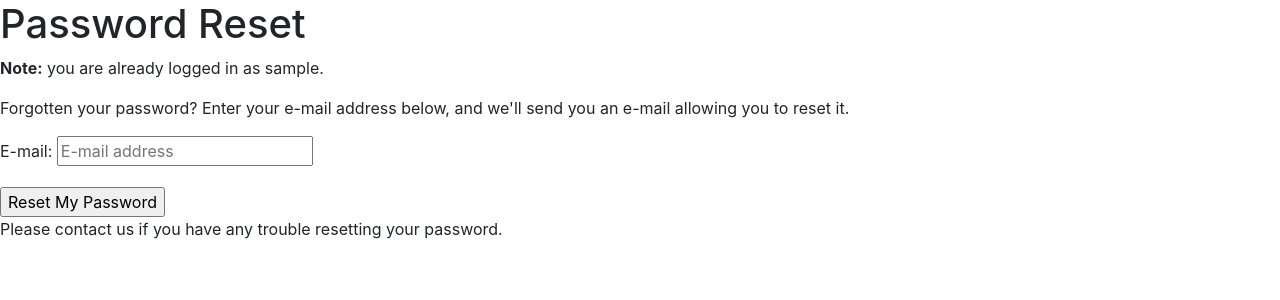
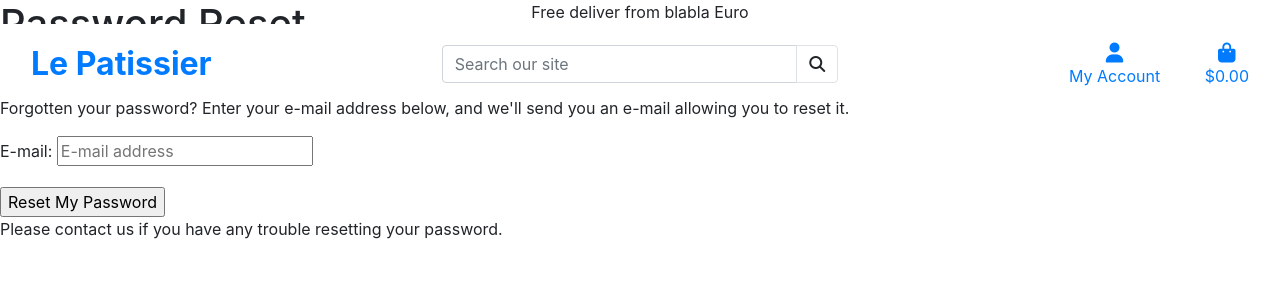
Before and after one commit to LudovicLeGuen/le_patissier, a Django app: page /accounts/password/reset/ in a window 1280 px wide. Shown: the top 300 px of the page. Run offline with Django 3.2, Linux system fonts and the light colour scheme; the visitor is signed in with stand-in values (Sample User, id 1); some libraries are stand-ins or nearby versions.

Commit message:
Added main navigation and index.html

```diff
--- a/templates/base.html
+++ b/templates/base.html
@@ -2,6 +2,7 @@
 
 <!doctype html>
 <html lang="en">
+
 <head>
 
     {% block meta %}
@@ -14,16 +15,23 @@
     {% endblock %}
 
     {% block corecss %}
-        <link rel="stylesheet" href="https://stackpath.bootstrapcdn.com/bootstrap/4.4.1/css/bootstrap.min.css" integrity="sha384-Vkoo8x4CGsO3+Hhxv8T/Q5PaXtkKtu6ug5TOeNV6gBiFeWPGFN9MuhOf23Q9Ifjh" crossorigin="anonymous">
+    <link rel="stylesheet" href="https://stackpath.bootstrapcdn.com/bootstrap/4.4.1/css/bootstrap.min.css"
+        integrity="sha384-Vkoo8x4CGsO3+Hhxv8T/Q5PaXtkKtu6ug5TOeNV6gBiFeWPGFN9MuhOf23Q9Ifjh" crossorigin="anonymous">
     {% endblock %}
 
     {% block extra_css %}
     {% endblock %}
 
     {% block corejs %}
-    <script src="https://cdn.jsdelivr.net/npm/jquery@3.5.1/dist/jquery.min.js" integrity="sha256-9/aliU8dGd2tb6OSsuzixeV4y/faTqgFtohetphbbj0=" crossorigin="anonymous"></script>
-        <script src="https://cdn.jsdelivr.net/npm/popper.js@1.16.0/dist/umd/popper.min.js" integrity="sha384-Q6E9RHvbIyZFJoft+2mJbHaEWldlvI9IOYy5n3zV9zzTtmI3UksdQRVvoxMfooAo" crossorigin="anonymous"></script>
-        <script src="https://stackpath.bootstrapcdn.com/bootstrap/4.4.1/js/bootstrap.min.js" integrity="sha384-wfSDF2E50Y2D1uUdj0O3uMBJnjuUD4Ih7YwaYd1iqfktj0Uod8GCExl3Og8ifwB6" crossorigin="anonymous"></script>
+    <script src="https://cdn.jsdelivr.net/npm/jquery@3.5.1/dist/jquery.min.js"
+        integrity="sha256-9/aliU8dGd2tb6OSsuzixeV4y/faTqgFtohetphbbj0=" crossorigin="anonymous"></script>
+    <script src="https://cdn.jsdelivr.net/npm/popper.js@1.16.0/dist/umd/popper.min.js"
+        integrity="sha384-Q6E9RHvbIyZFJoft+2mJbHaEWldlvI9IOYy5n3zV9zzTtmI3UksdQRVvoxMfooAo"
+        crossorigin="anonymous"></script>
+    <script src="https://stackpath.bootstrapcdn.com/bootstrap/4.4.1/js/bootstrap.min.js"
+        integrity="sha384-wfSDF2E50Y2D1uUdj0O3uMBJnjuUD4Ih7YwaYd1iqfktj0Uod8GCExl3Og8ifwB6"
+        crossorigin="anonymous"></script>
+    <script src="https://kit.fontawesome.com/d16a3d2fb1.js" crossorigin="anonymous"></script>
     {% endblock %}
 
     {% block extra_js %}
@@ -31,8 +39,73 @@
 
     <title>Le Patissier {% block extra_title %}{% endblock %}</title>
 </head>
+
 <body>
-    <header class="container-fluid fixed-top"></header>
+    <header class="container-fluid fixed-top">
+        <div class="w100 text-center top-banner">Free deliver from blabla Euro</div>
+        <div id="topnav" class="row bg-white pt-lg-2 d-none d-lg-flex">
+            <div class="col-12 col-lg-4 my-auto py-1 py-lg-0 text-center text-lg-left">
+                <a href="{% url 'home' %}" class="nav-link main-logo-link">
+                    <h2 class="logo-font text-black my-0"><strong>Le Patissier</strong></h2>
+                </a>
+            </div>
+            <div class="col-12 col-lg-4 my-auto py-1 py-lg-0">
+                <form method="GET" action="">
+                    <div class="input-group w-100 search">
+                        <input class="form-control" type="text" name="q"
+                            placeholder="Search our site">
+                        <div class="input-group-append">
+                            <button class="form-control btn btn-black border border-black rounded-right-5" type="submit">
+                                <span class="icon">
+                                    <i class="fa-solid fa-magnifying-glass"></i>
+                                </span>
+                            </button>
+                        </div>
+                    </div>
+                </form>
+            </div>
+            <div class="col-12 col-lg-4 my-auto py-1 py-lg-0">
+                <ul class="list-inline list-unstyled text-center text-lg-right my-0">
+                    <li class="list-inline-item dropdown">
+                        <a class="text-black nav-link" href="#" id="user-options" data-toggle="dropdown"
+                            aria-haspopup="true" aria-expanded="false">
+                            <div class="text-center">
+                                <div><i class="fas fa-user fa-lg"></i></div>
+                                <p class="my-0">My Account</p>
+                            </div>
+                        </a>
+                        <div class="dropdown-menu border-0" aria-labelledby="user-options">
+                            {% if request.user.is_authenticated %}
+                            {% if request.user.is_superuser %}
+                            <a href="" class="dropdown-item">Product Management</a>
+                            {% endif %}
+                            <a href="" class="dropdown-item">My Profile</a>
+                            <a href="{% url 'account_logout' %}" class="dropdown-item">Logout</a>
+                            {% else %}
+                            <a href="{% url 'account_signup' %}" class="dropdown-item">Register</a>
+                            <a href="{% url 'account_login' %}" class="dropdown-item">Login</a>
+                            {% endif %}
+                        </div>
+                    </li>
+                    <li class="list-inline-item">
+                        <a class="{% if grand_total %}text-info font-weight-bold{% else %}text-black{% endif %} nav-link"
+                            href="">
+                            <div class="text-center">
+                                <div><i class="fas fa-shopping-bag fa-lg"></i></div>
+                                <p class="my-0">
+                                    {% if grand_total %}
+                                    ${{ grand_total|floatformat:2 }}
+                                    {% else %}
+                                    $0.00
+                                    {% endif %}
+                                </p>
+                            </div>
+                        </a>
+                    </li>
+                </ul>
+            </div>
+        </div>
+    </header>
 
     {% if messages %}
     <div class="message-container"></div>
@@ -49,4 +122,5 @@
 
 
 </body>
+
 </html>
```
Also changed, not shown: home/templates/home/index.html (+13 -1 lines), static/css/base.css (added, +23 -0 lines), media/pain-au-chocolat.jpg (added). Lines whose indentation alone changed are shown as unchanged.
